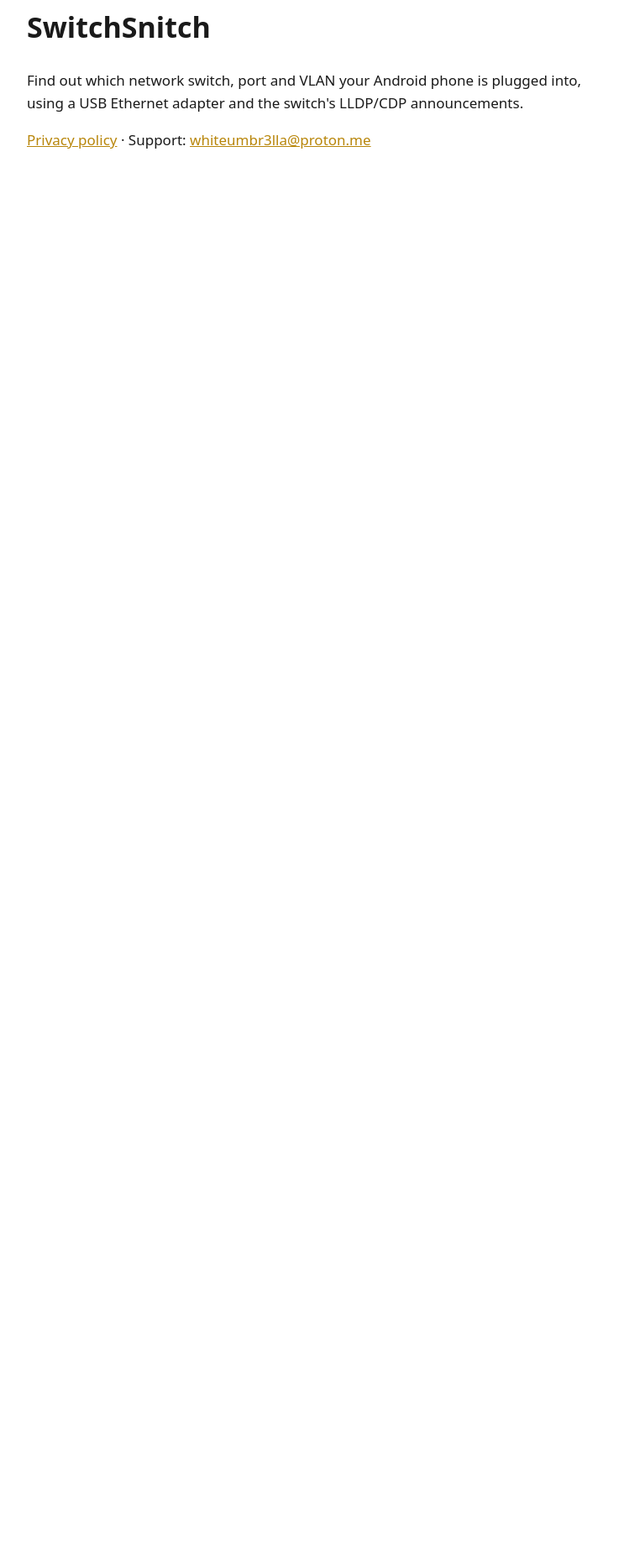
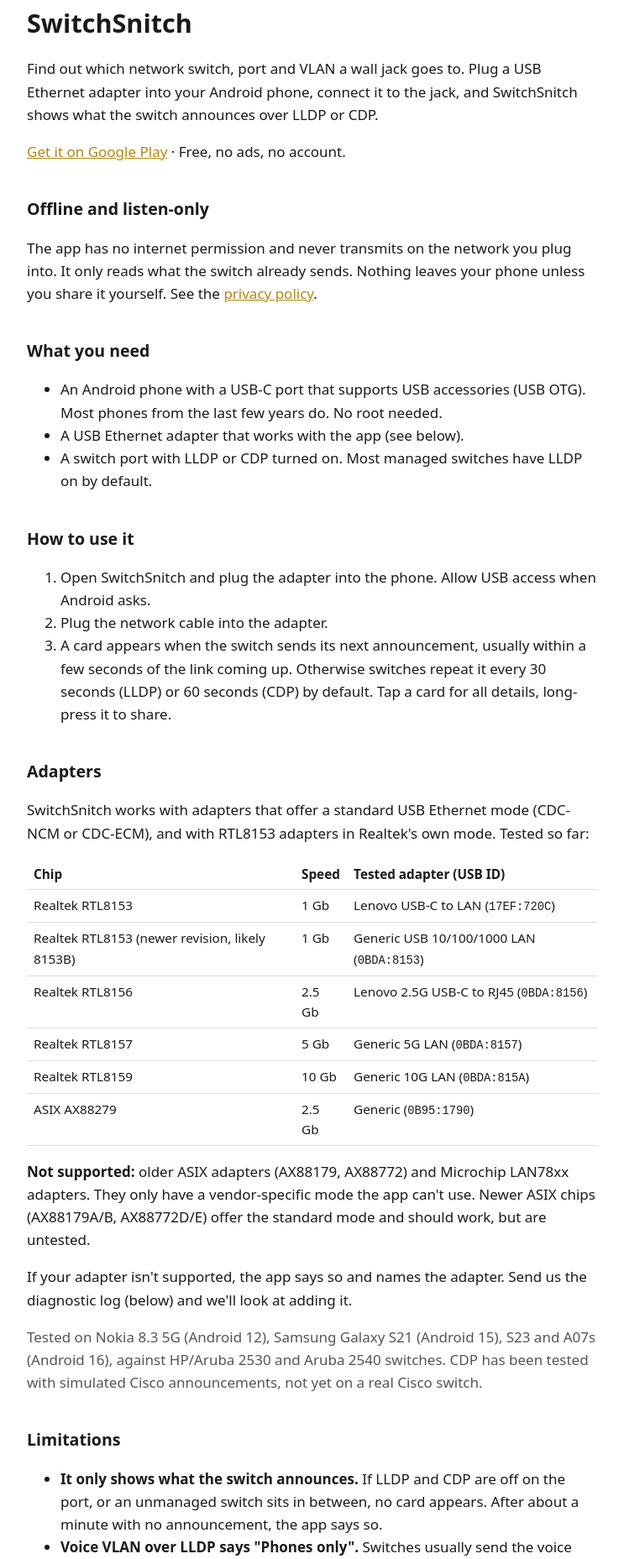
Before and after one commit to WhiteUmbr3lla/switchsnitch-site, a plain HTML site: page index.html in a window 1280 px wide. Shown: the part 50-1907 px from the top of the page at 84% size, without its empty margins (268-1011 px from the left). Before the commit the page ends 800 px from the top, so only its background shows below. Drawn offline with Linux system fonts and the light colour scheme.

Commit message:
Support page: adapters, how to use, limitations, troubleshooting, use responsibly
Co-Authored-By: Claude Opus 5.5 <noreply@anthropic.com>

```diff
--- a/index.html
+++ b/index.html
@@ -4,19 +4,84 @@
 <meta charset="utf-8">
 <meta name="viewport" content="width=device-width, initial-scale=1">
 <title>SwitchSnitch</title>
+<meta name="description" content="Android app that shows which switch, port and VLAN a wall jack goes to, using a USB Ethernet adapter and the switch's LLDP/CDP announcements. Offline and listen-only.">
 <style>
-  :root { --bg: #fff; --text: #1a1a1a; --accent: #b8860b; }
-  @media (prefers-color-scheme: dark) { :root { --bg: #121212; --text: #e8e8e8; --accent: #f5c518; } }
+  :root { --bg: #fff; --text: #1a1a1a; --muted: #555; --line: #ddd; --accent: #b8860b; }
+  @media (prefers-color-scheme: dark) { :root { --bg: #121212; --text: #e8e8e8; --muted: #aaa; --line: #333; --accent: #f5c518; } }
   body { background: var(--bg); color: var(--text); font: 17px/1.6 system-ui, -apple-system, "Segoe UI", Roboto, sans-serif; margin: 0; }
-  main { max-width: 680px; margin: 0 auto; padding: 32px 16px; }
+  main { max-width: 680px; margin: 0 auto; padding: 32px 16px 64px; }
+  h1 { font-size: 1.8em; margin-bottom: 0.2em; }
+  h2 { font-size: 1.15em; margin-top: 2em; }
+  .muted { color: var(--muted); }
   a { color: var(--accent); }
+  .table { overflow-x: auto; }
+  table { border-collapse: collapse; width: 100%; font-size: 0.9em; }
+  th, td { text-align: left; padding: 6px 8px; border-bottom: 1px solid var(--line); vertical-align: top; }
+  code { font-size: 0.9em; }
 </style>
 </head>
 <body>
 <main>
 <h1>SwitchSnitch</h1>
-<p>Find out which network switch, port and VLAN your Android phone is plugged into, using a USB Ethernet adapter and the switch's LLDP/CDP announcements.</p>
-<p><a href="privacy/">Privacy policy</a> · Support: <a href="mailto:whiteumbr3lla@proton.me">whiteumbr3lla@proton.me</a></p>
+<p>Find out which network switch, port and VLAN a wall jack goes to. Plug a USB Ethernet adapter into your Android phone, connect it to the jack, and SwitchSnitch shows what the switch announces over LLDP or CDP.</p>
+<p><a href="https://play.google.com/store/apps/details?id=net.switchsnitch">Get it on Google Play</a> · Free, no ads, no account.</p>
+
+<h2>Offline and listen-only</h2>
+<p>The app has no internet permission and never transmits on the network you plug into. It only reads what the switch already sends. Nothing leaves your phone unless you share it yourself. See the <a href="privacy/">privacy policy</a>.</p>
+
+<h2>What you need</h2>
+<ul>
+  <li>An Android phone with a USB-C port that supports USB accessories (USB OTG). Most phones from the last few years do. No root needed.</li>
+  <li>A USB Ethernet adapter that works with the app (see below).</li>
+  <li>A switch port with LLDP or CDP turned on. Most managed switches have LLDP on by default.</li>
+</ul>
+
+<h2>How to use it</h2>
+<ol>
+  <li>Open SwitchSnitch and plug the adapter into the phone. Allow USB access when Android asks.</li>
+  <li>Plug the network cable into the adapter.</li>
+  <li>A card appears when the switch sends its next announcement, usually within a few seconds of the link coming up. Otherwise switches repeat it every 30 seconds (LLDP) or 60 seconds (CDP) by default. Tap a card for all details, long-press it to share.</li>
+</ol>
+
+<h2>Adapters</h2>
+<p>SwitchSnitch works with adapters that offer a standard USB Ethernet mode (CDC-NCM or CDC-ECM), and with RTL8153 adapters in Realtek's own mode. Tested so far:</p>
+<div class="table"><table>
+  <tr><th>Chip</th><th>Speed</th><th>Tested adapter (USB ID)</th></tr>
+  <tr><td>Realtek RTL8153</td><td>1 Gb</td><td>Lenovo USB-C to LAN (<code>17EF:720C</code>)</td></tr>
+  <tr><td>Realtek RTL8153 (newer revision, likely 8153B)</td><td>1 Gb</td><td>Generic USB 10/100/1000 LAN (<code>0BDA:8153</code>)</td></tr>
+  <tr><td>Realtek RTL8156</td><td>2.5 Gb</td><td>Lenovo 2.5G USB-C to RJ45 (<code>0BDA:8156</code>)</td></tr>
+  <tr><td>Realtek RTL8157</td><td>5 Gb</td><td>Generic 5G LAN (<code>0BDA:8157</code>)</td></tr>
+  <tr><td>Realtek RTL8159</td><td>10 Gb</td><td>Generic 10G LAN (<code>0BDA:815A</code>)</td></tr>
+  <tr><td>ASIX AX88279</td><td>2.5 Gb</td><td>Generic (<code>0B95:1790</code>)</td></tr>
+</table></div>
+<p><strong>Not supported:</strong> older ASIX adapters (AX88179, AX88772) and Microchip LAN78xx adapters. They only have a vendor-specific mode the app can't use. Newer ASIX chips (AX88179A/B, AX88772D/E) offer the standard mode and should work, but are untested.</p>
+<p>If your adapter isn't supported, the app says so and names the adapter. Send us the diagnostic log (below) and we'll look at adding it.</p>
+<p class="muted">Tested on Nokia 8.3 5G (Android 12), Samsung Galaxy S21 (Android 15), S23 and A07s (Android 16), against HP/Aruba 2530 and Aruba 2540 switches. CDP has been tested with simulated Cisco announcements, not yet on a real Cisco switch.</p>
+
+<h2>Limitations</h2>
+<ul>
+  <li><strong>It only shows what the switch announces.</strong> If LLDP and CDP are off on the port, or an unmanaged switch sits in between, no card appears. After about a minute with no announcement, the app says so.</li>
+  <li><strong>Voice VLAN over LLDP says "Phones only".</strong> Switches usually send the voice VLAN only to devices that identify themselves as IP phones. SwitchSnitch never transmits, so it doesn't get it. Over CDP the voice VLAN is shown.</li>
+  <li><strong>VLAN is the port's untagged (native) VLAN.</strong> Tagged VLANs on a trunk port aren't listed.</li>
+  <li><strong>No IP address, DHCP or ping.</strong> The app listens only, so it doesn't join the network.</li>
+  <li><strong>Your phone's own Ethernet stays off while the app uses the adapter.</strong> Unplug and replug the adapter to give it back to Android.</li>
+  <li><strong>Several switches on one jack?</strong> That means something is passing announcements through, such as a mirror (monitor) port or an unmanaged device between switches. The app shows everything it hears.</li>
+  <li>It keeps your last 10 connections, one per switch port.</li>
+</ul>
+
+<h2>Troubleshooting</h2>
+<ul>
+  <li><strong>Nothing happens when I plug in the adapter:</strong> open the app first, then plug in the adapter, and allow USB access. Check that the adapter is in the list above.</li>
+  <li><strong>"Link is up" but no card:</strong> LLDP/CDP may be off on that port. Try a port you know works, or ask your network admin.</li>
+  <li><strong>Anything else:</strong> in the app, open ⋮ → <em>Share diagnostic log</em> and email it to us. It contains your phone model, Android version, the adapter and the app's recent log lines, which can include switch names and IP addresses. You can read and edit it before sending.</li>
+</ul>
+
+<h2>Use responsibly</h2>
+<p>Only connect to networks you own or have permission to use. Even though SwitchSnitch never transmits, plugging a device into a network port may be against your organization's policy, and some networks log or disable ports when an unknown device connects.</p>
+<p>SwitchSnitch is provided "as is", without warranty of any kind. To the extent permitted by law, we are not liable for any damage or loss arising from its use, including use on networks without permission.</p>
+
+<h2>Contact</h2>
+<p>Support: <a href="mailto:whiteumbr3lla@proton.me">whiteumbr3lla@proton.me</a> · <a href="privacy/">Privacy policy</a></p>
 </main>
 </body>
 </html>
```
